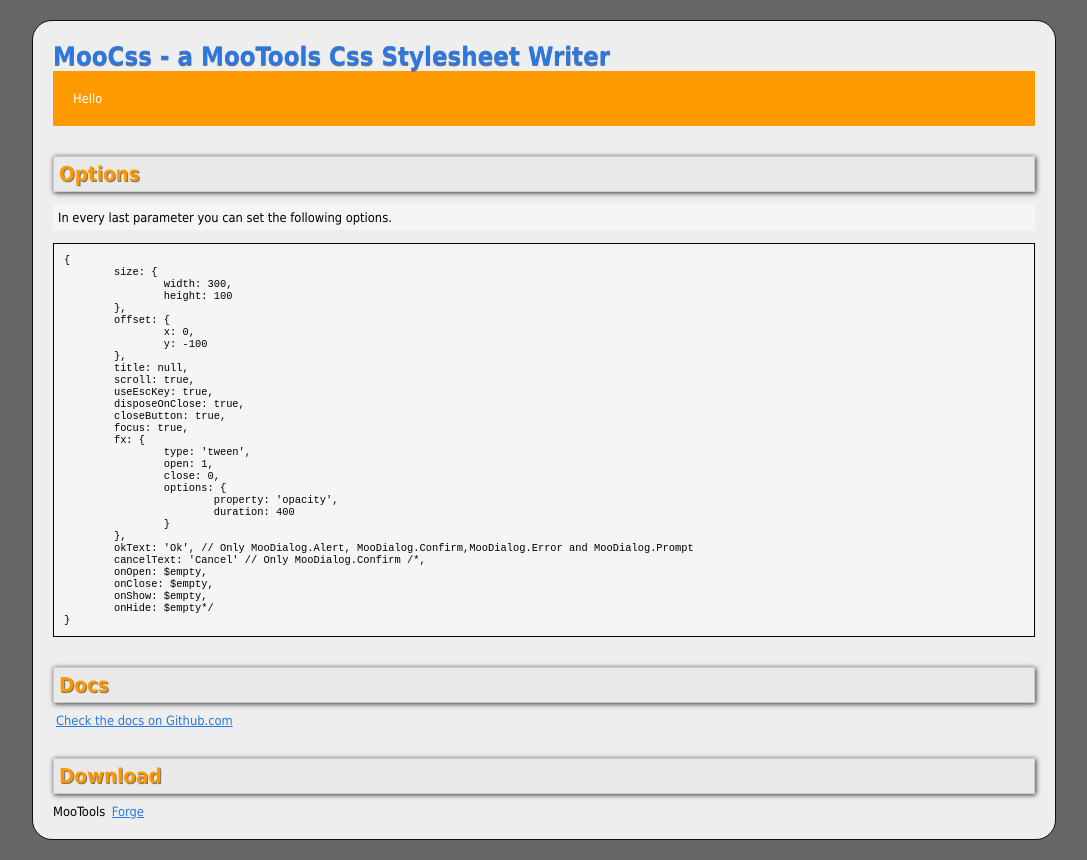
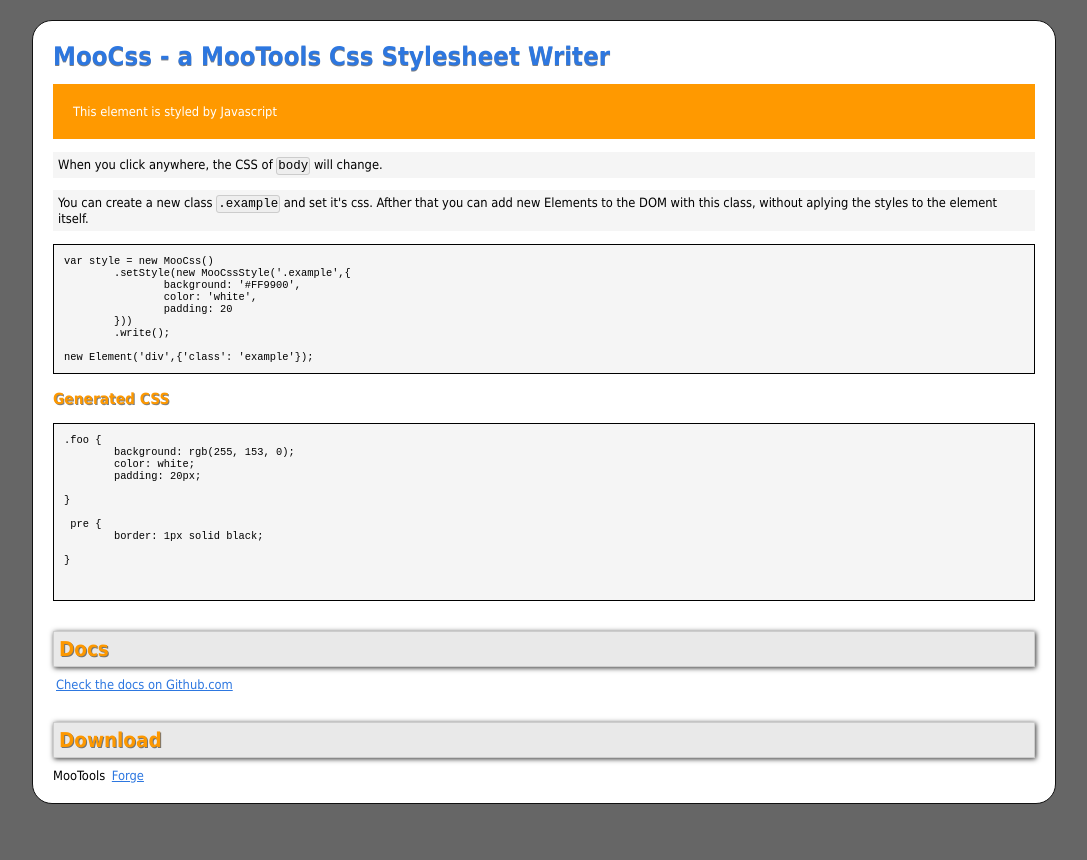
Before and after one commit to arian/MooCss, a plain HTML site: page demo/index.html in a window 1280 px wide. Shown: the whole page, without its empty margins (96-1183 px from the left). After the commit the page ends 824 px from the top, so only its background shows below. Drawn offline with Linux system fonts and the light colour scheme.

Commit message:
Add better demos

```diff
--- a/Source/MooCss.js
+++ b/Source/MooCss.js
@@ -59,7 +59,8 @@
 		if(this.options.pretty){
 			css = css.replace(/\}/g,"\n}\n\n")
 				.replace(/\{/g," {\n\t")
-				.replace(/; /g,";\n\t");
+				.replace(/; /g,';')
+				.replace(/;/g,";\n\t");
 		}
 		try {
 			if (Browser.Engine.trident) this.style.styleSheet.cssText = css;
--- a/demo/index.html
+++ b/demo/index.html
@@ -16,9 +16,12 @@
 window.addEvent('domready',function(){
 
 	var style = new MooCss({
-//		autoWrite: true,
-		pretty: true
-	}).setStyle(new MooCssStyle('.foo',{
+		pretty: true,
+		onWrite: function(el,css){
+			document.id('genCss').set('text',css);
+		}
+	})
+		.setStyle(new MooCssStyle('.foo',{
 			background: '#FF9900',
 			color: 'white',
 			padding: 20
@@ -26,13 +29,10 @@
 		.setStyle(new MooCssStyle('pre',{
 			border: '1px solid black'
 		}))
-		.setStyle({
-			'background': '#EEE'
-		},'body')
 		.write();
 
 	document.addEvent('click',function(){
-		style.setStyle(style.getStyle('body').set('font-weight','bold')).write();
+		style.setStyle({'font-weight':'bold'},'body').write();
 	});
 
 });
@@ -46,56 +46,39 @@
 
 <h1>MooCss - a MooTools Css Stylesheet Writer</h1>
 
-
-<div class="foo">Hello</div>
-
-
-<h2>Options</h2>
+<p class="foo">
+	This element is styled by Javascript
+</p>
 
 <p>
-	In every last parameter you can set the following options.
+	When you click anywhere, the CSS of <code>body</code> will change.
 </p>
 
-<pre>
-{
-	size: {
-		width: 300,
-		height: 100
-	},
-	offset: {
-		x: 0,
-		y: -100
-	},
-	title: null,
-	scroll: true,
-	useEscKey: true,
-	disposeOnClose: true,
-	closeButton: true,
-	focus: true,
-	fx: {
-		type: 'tween',
-		open: 1,
-		close: 0,
-		options: {
-			property: 'opacity',
-			duration: 400
-		}
-	},
-	okText: 'Ok', // Only MooDialog.Alert, MooDialog.Confirm,MooDialog.Error and MooDialog.Prompt
-	cancelText: 'Cancel' // Only MooDialog.Confirm /*,
-	onOpen: $empty,
-	onClose: $empty,
-	onShow: $empty,
-	onHide: $empty*/
-}</pre>
+<p>
+	You can create a new class <code>.example</code> and set it&#39;s css. Afther that you can
+	add new Elements to the DOM with this class, without aplying the styles to the element itself.
+</p>
+
+<pre>var style = new MooCss()
+	.setStyle(new MooCssStyle('.example',{
+		background: '#FF9900',
+		color: 'white',
+		padding: 20
+	}))
+	.write();
+
+new Element('div',{'class': 'example'});</pre>
+
+<h3>Generated CSS</h3>
+<pre id="genCss"></pre>
 
 <h2>Docs</h2>
 
-<a href="http://github.com/arian/MooDialog/blob/master/README.md">Check the docs on Github.com</a>
+<a href="http://github.com/arian/MooCss/blob/master/README.md">Check the docs on Github.com</a>
 
 <h2>Download</h2>
 
-MooTools <a href="http://mootools.net/forge/p/moodialog">Forge</a>
+MooTools <a href="http://mootools.net/forge/p/moocss">Forge</a>
 
 
 </body>
```
Also changed, not shown: 1 other file.
